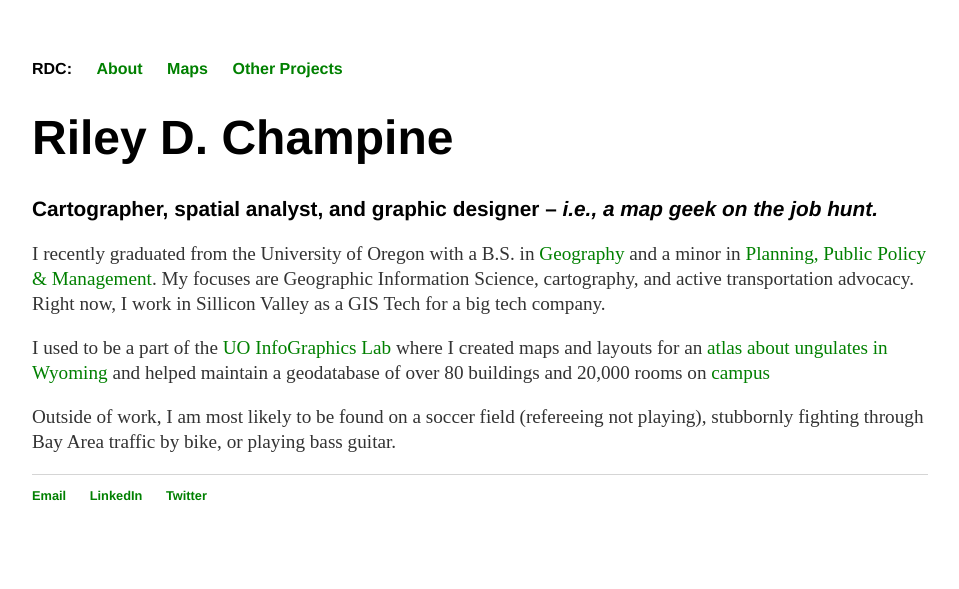
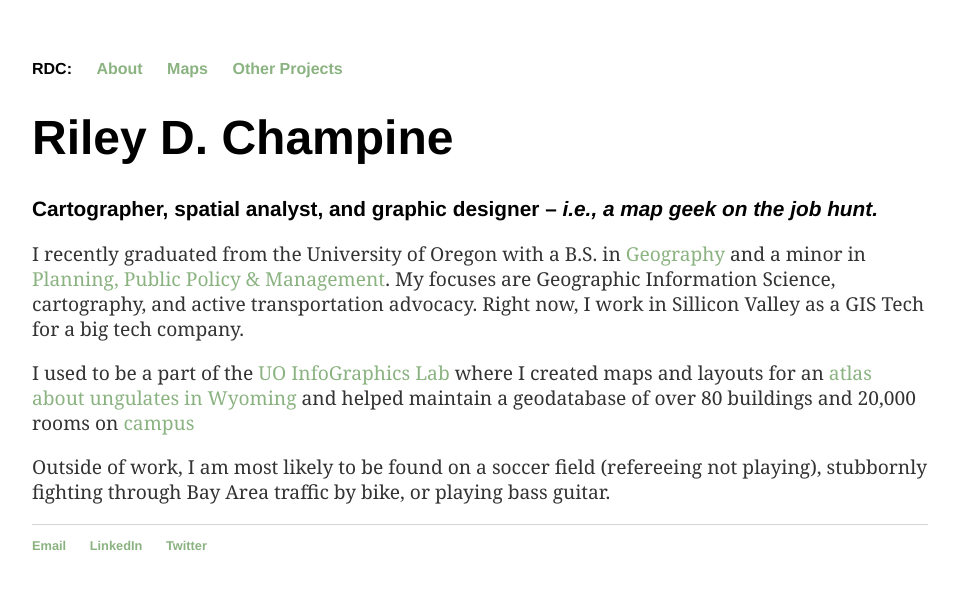
Before and after one commit to rileydchampine/rileydchampine.github.io, a Jekyll site: the page built from index.html, in a window 1280 px wide. Shown: the top 589 px of the page, without its empty margins (160-1119 px from the left). Built offline with Jekyll 4.4.1, drawn with Linux system fonts in a browser that asks for light colours.

Commit message:
Update main.css

```diff
--- a/css/main.css
+++ b/css/main.css
@@ -14,7 +14,7 @@ nav ul li, footer ul li {
 }
 a {
     text-decoration: none;
-    color: green;
+    color: #8BB381;
 }
 a:hover {
     text-decoration: underline;
@@ -32,7 +32,7 @@ p {
     font-size: 1.2em;
     line-height: 1.3em;
     color: #333;
-    font-family: 'Bitter', 'Times New Roman';
+    font-family: 'Georgia', 'Times New Roman';
 }
 
 
```
